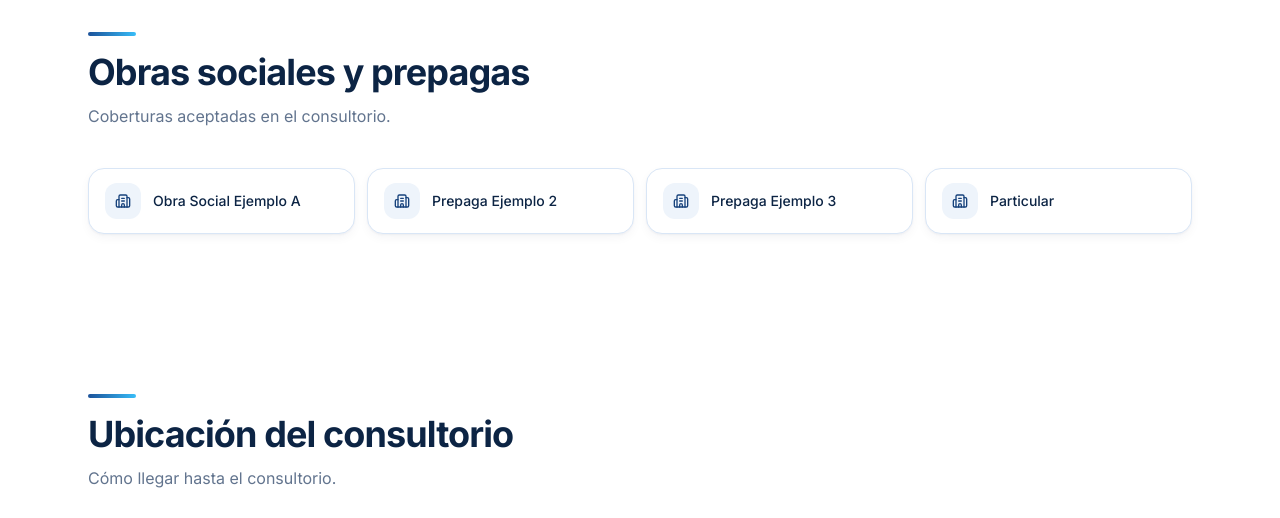
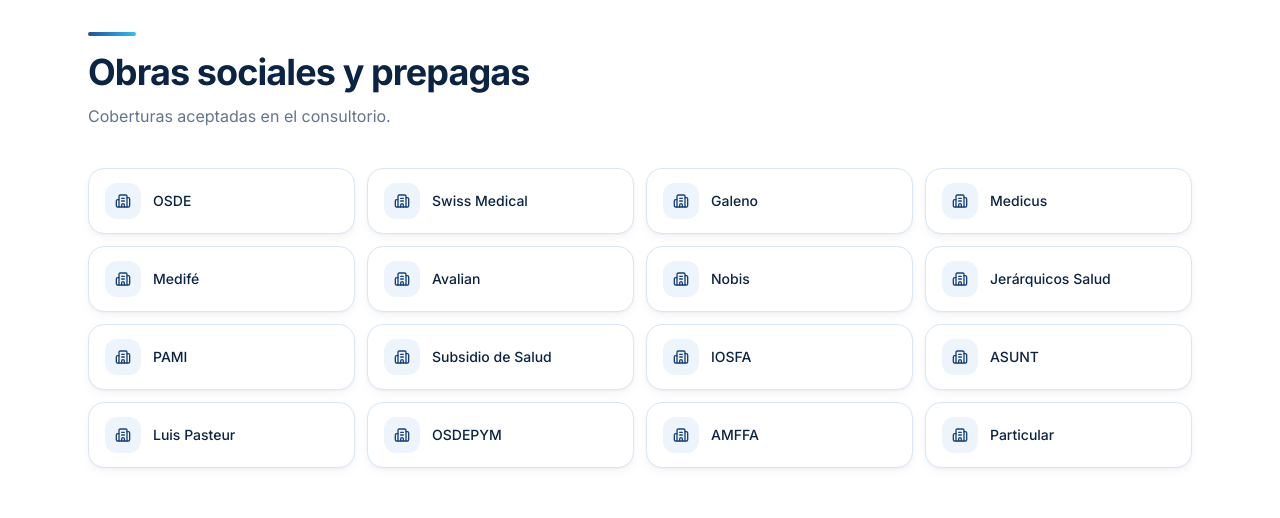
Before and after one commit to juanagustinml10/consultorio-app, a React (Vite) app in the folder frontend/: page / in a window 1280 px wide. Shown: the part 1913-2431 px from the top of the page. Built offline with nearby package versions, Linux system fonts and the light colour scheme; no server answers.

Commit message:
feat: actualizar obras sociales con coberturas reales
- Reemplazar obras sociales de ejemplo por lista real\n- OSDE, Swiss Medical, Galeno, Medicus, Medifé, Avalian, Nobis\n- Jerárquicos Salud, PAMI, Subsidio de Salud, IOSFA, ASUNT\n- Luis Pasteur, OSDEPYM, AMFFA, Particular

```diff
--- a/frontend/src/data/sitio.ts
+++ b/frontend/src/data/sitio.ts
@@ -41,9 +41,21 @@ export const horariosAtencion = [
  * Reemplazar por los nombres reales cuando estén definidos.
  */
 export const obrasSociales = [
-  'Obra Social Ejemplo A',
-  'Prepaga Ejemplo 2',
-  'Prepaga Ejemplo 3',
+  'OSDE',
+  'Swiss Medical',
+  'Galeno',
+  'Medicus',
+  'Medifé',
+  'Avalian',
+  'Nobis',
+  'Jerárquicos Salud',
+  'PAMI',
+  'Subsidio de Salud',
+  'IOSFA',
+  'ASUNT',
+  'Luis Pasteur',
+  'OSDEPYM',
+  'AMFFA',
   'Particular',
 ]
 
```
